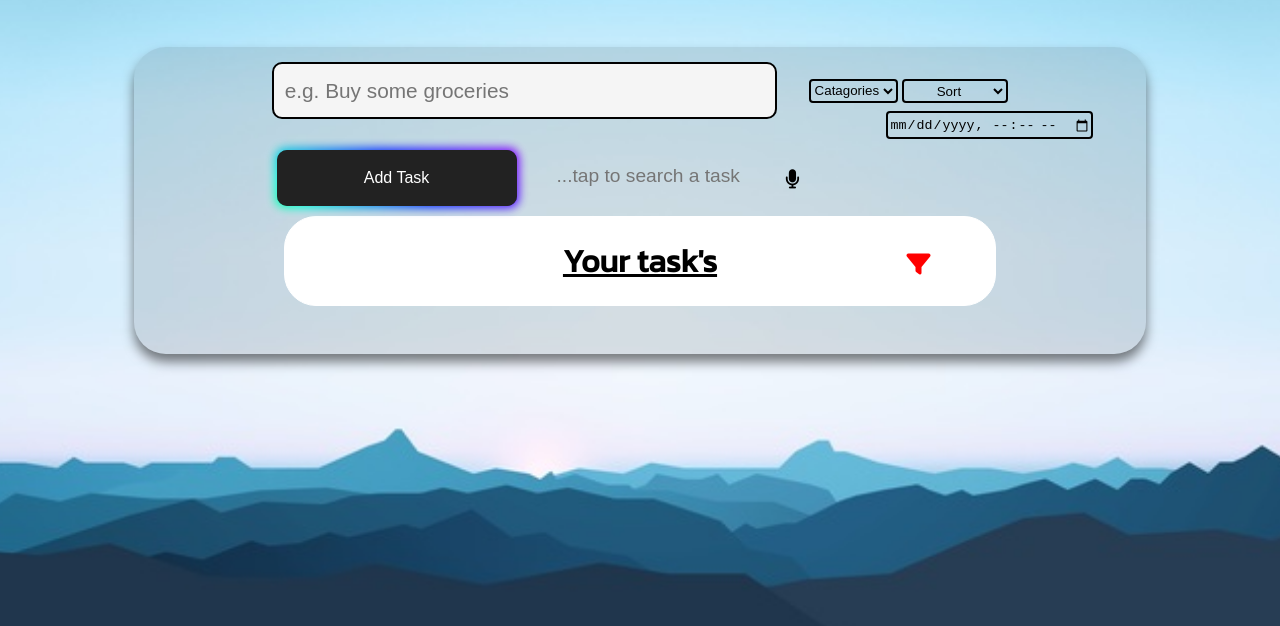
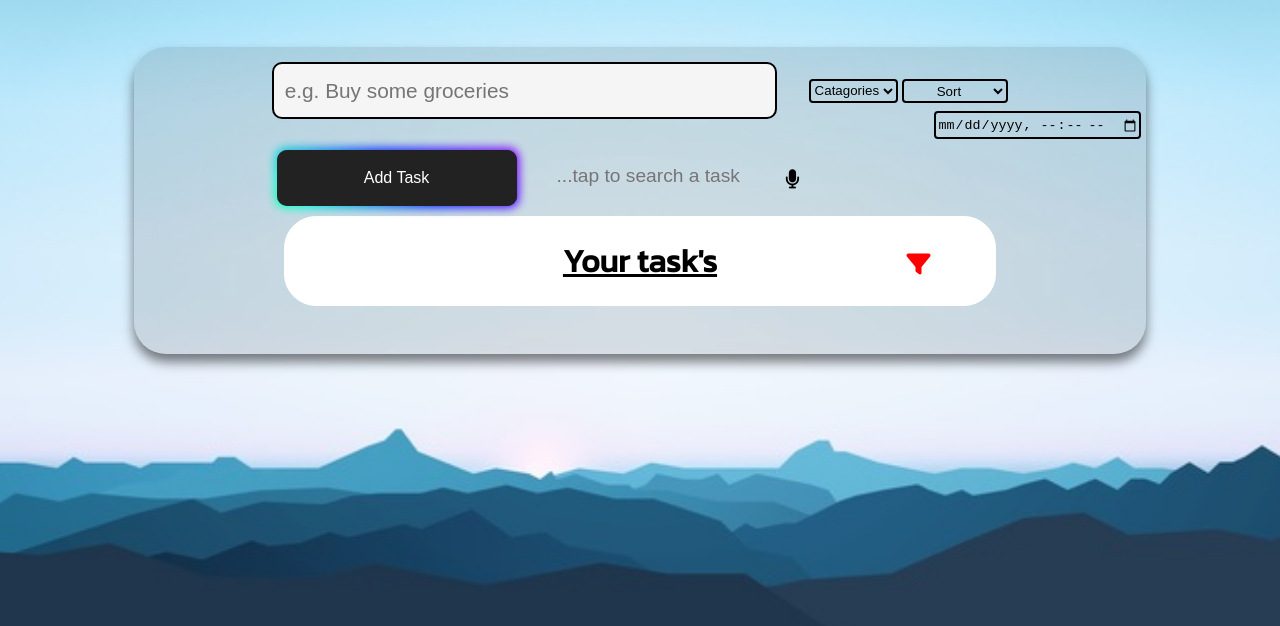
Before and after one commit to div-yadav/Task-Manager, a plain HTML site: page index.html in a window 1280 px wide. Shown: the part 158-784 px from the top of the page. Drawn offline with Linux system fonts and the light colour scheme.

Commit message:
Update style

```diff
--- a/style.css
+++ b/style.css
@@ -82,7 +82,7 @@ html {
   border-radius: 0.25rem;
   cursor: pointer;
   position: absolute;
-  left: 47rem;
+  left: 50rem;
   top: 4rem;
 }
 
```
